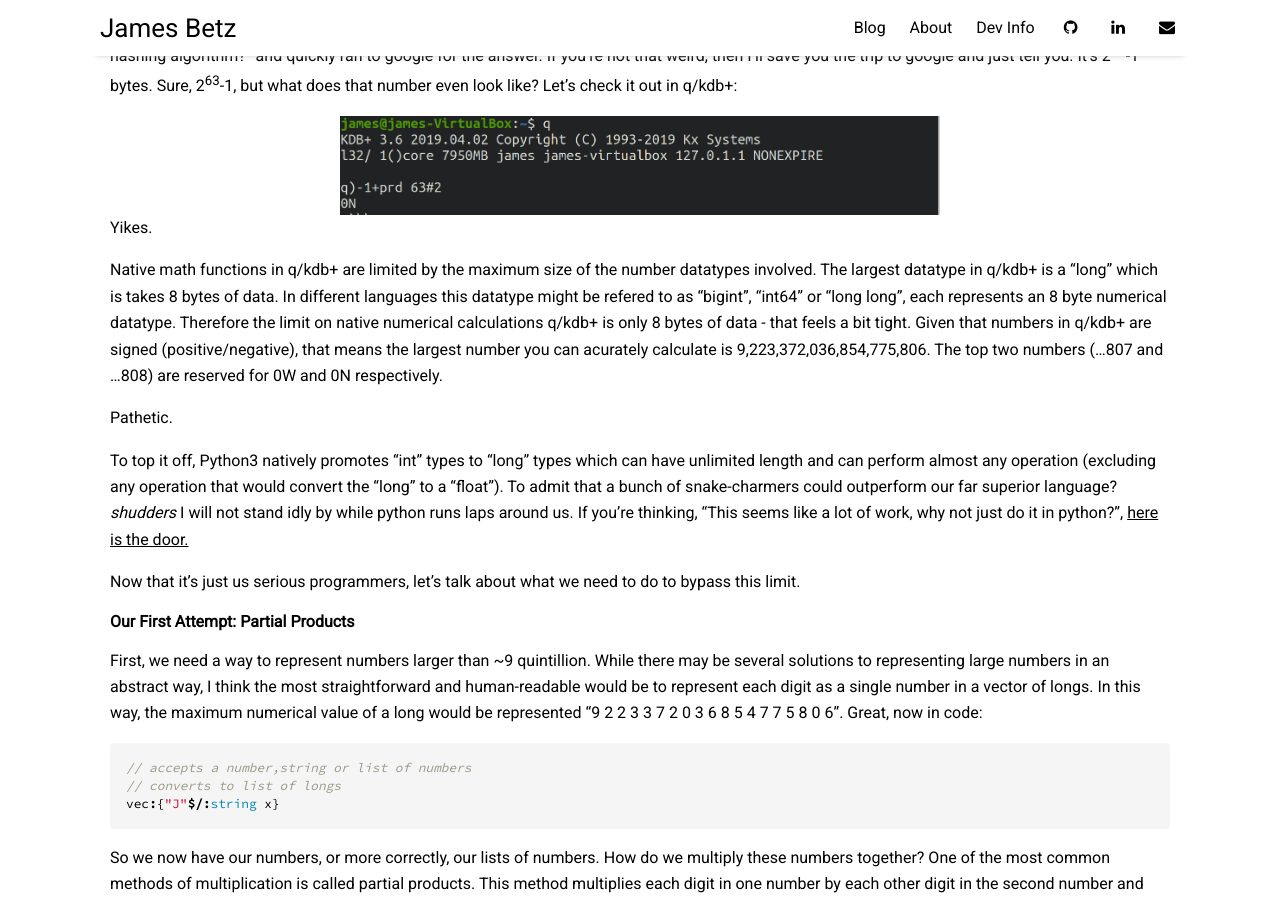
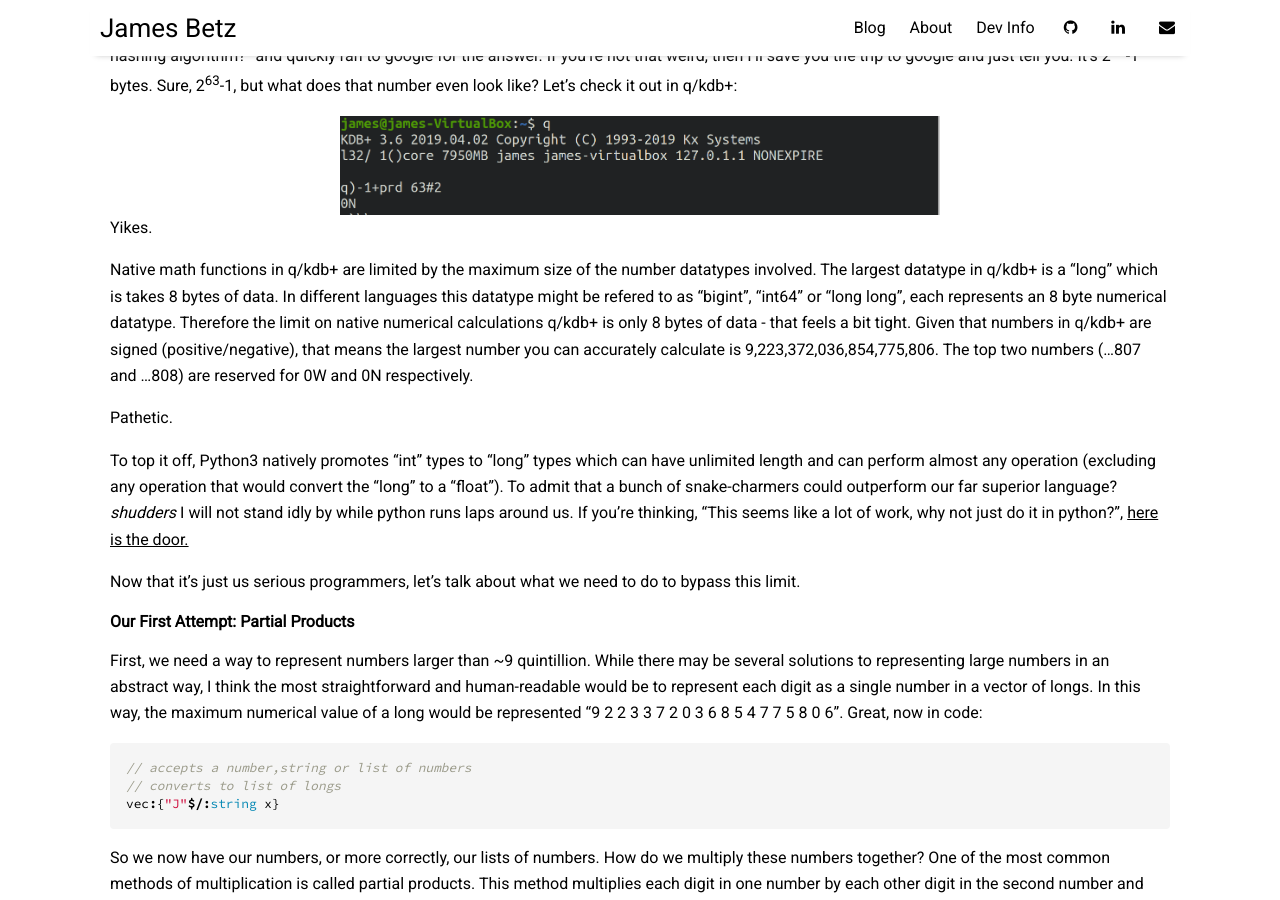
Before and after one commit to jbetz34/jbetz34.github.io, a Jekyll site: the page built from docs/_posts/2023-02-01-The-limit-does-not-exist.md, in a window 1280 px wide and 900 px high, scrolled down 551 px. Built offline with Jekyll 4.4.1, drawn with Linux system fonts in a browser that asks for light colours; nearby versions of some CDN libraries; some of the changed text lies outside the part shown.

Commit message:
speeling errors

```diff
--- a/docs/_posts/2023-02-01-The-limit-does-not-exist.md
+++ b/docs/_posts/2023-02-01-The-limit-does-not-exist.md
@@ -16,7 +16,7 @@
 ![kdb 2^63](assets/img/q-math-large.png)
 Yikes.
 
-Native math functions in q/kdb+ are limited by the maximum size of the number datatypes involved. The largest datatype in q/kdb+ is a "long" which is takes 8 bytes of data. In different languages this datatype might be refered to as "bigint", "int64" or "long long", each represents an 8 byte numerical datatype. Therefore the limit on native numerical calculations q/kdb+ is only 8 bytes of data - that feels a bit tight. Given that numbers in q/kdb+ are signed (positive/negative), that means the largest number you can acurately calculate is 9,223,372,036,854,775,806. The top two numbers (...807 and ...808) are reserved for 0W and 0N respectively.
+Native math functions in q/kdb+ are limited by the maximum size of the number datatypes involved. The largest datatype in q/kdb+ is a "long" which is takes 8 bytes of data. In different languages this datatype might be refered to as "bigint", "int64" or "long long", each represents an 8 byte numerical datatype. Therefore the limit on native numerical calculations q/kdb+ is only 8 bytes of data - that feels a bit tight. Given that numbers in q/kdb+ are signed (positive/negative), that means the largest number you can accurately calculate is 9,223,372,036,854,775,806. The top two numbers (...807 and ...808) are reserved for 0W and 0N respectively.
 
 Pathetic.
 
@@ -368,7 +368,7 @@
 
 #### Conclusion
 
-We went over a lot in this post, partial products, matrix multiplication and lots of q code. In the end, we were able to write a function that is capable of acurately multiplying 2 numbers well beyond the 64 bit limit in q/kdb+. If you want to see all the code we went over today, you can check it out in my github gists [here][gh-bigmath].
+We went over a lot in this post, partial products, matrix multiplication and lots of q code. In the end, we were able to write a function that is capable of accurately multiplying 2 numbers well beyond the 64 bit limit in q/kdb+. If you want to see all the code we went over today, you can check it out in my github gists [here][gh-bigmath].
 
 Although the infinite math available in python was not my inspiration for this post, we did loosely follow the same steps as the developers for python (convert number to list, maximize the size of each list item, etc.). However, python uses the Karatsuba algorithm for multiplication instead of our matrix multiplication, and they are able to store up to 32 bytes in each list item. If you want to read more about how python supports unlimited data in their number types, you can read this [article][python-supernums]. Who knows, maybe I will come back later and take another crack at unlocking infinite math in kdb.
 
```
